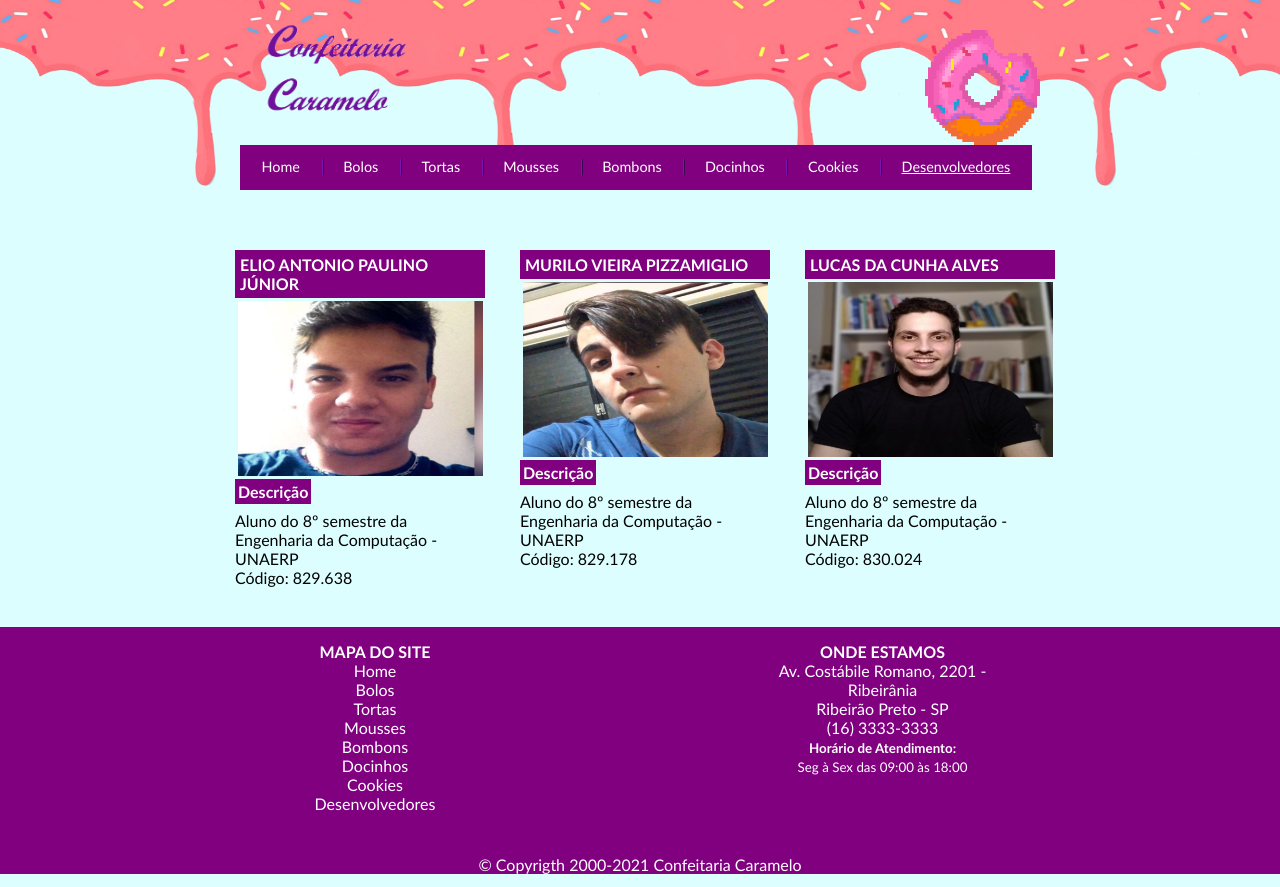
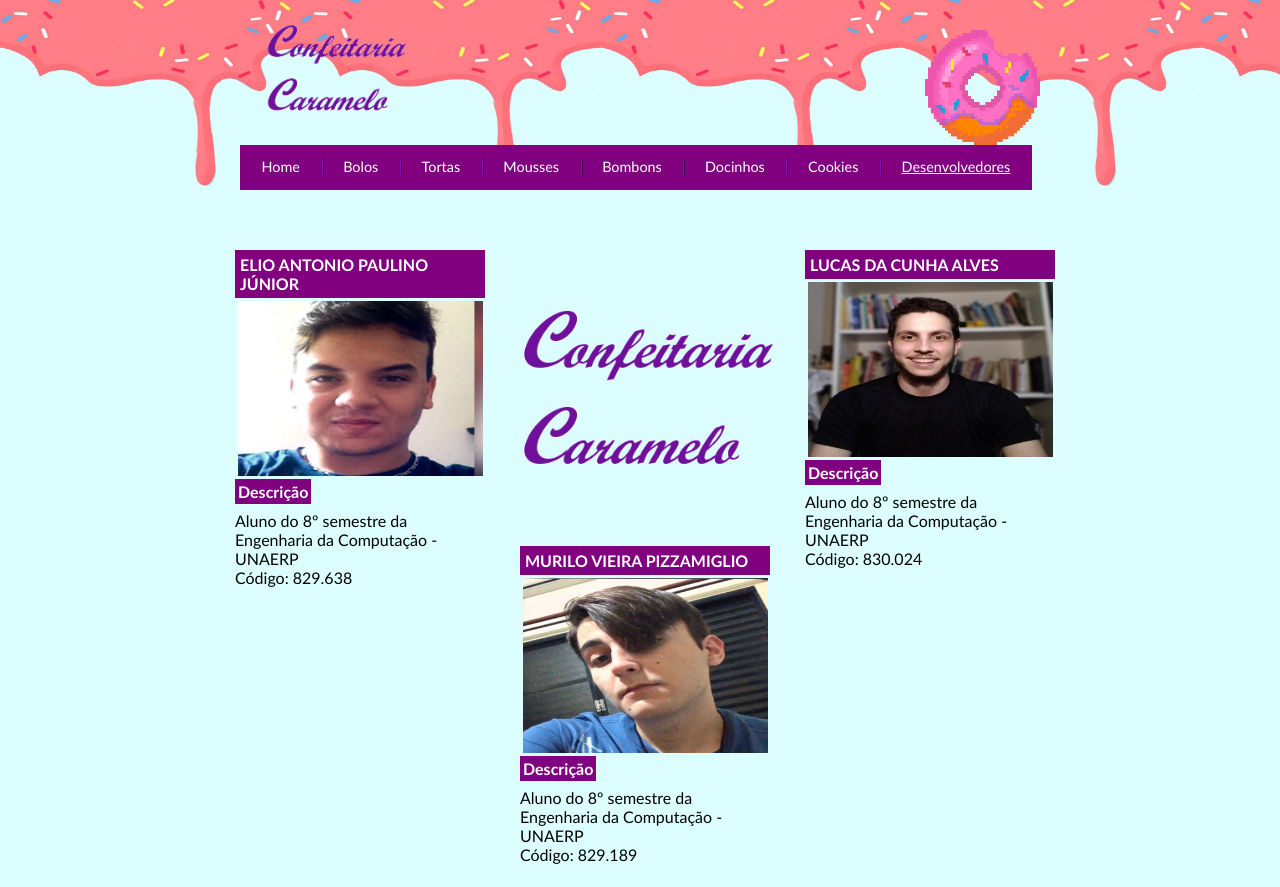
Before and after one commit to ElioPaulino/ProjetoSiteConfeitaria, a plain HTML site: page desenvolvedores.html in a window 1280 px wide. Shown: the top 887 px of the page. Drawn offline with Linux system fonts and the light colour scheme.

Commit message:
Ultima alteração feita aba desenvolvedores

```diff
--- a/desenvolvedores.html
+++ b/desenvolvedores.html
@@ -64,6 +64,9 @@
 
 			<!--Primeira coluna-->
 			<div id="primario2">
+
+				<img style="padding: 60px 0 40px 0;" src="imagens/logo.png" no-repeat center width="100%">
+
 				<div class="caixa destaque">
 					<div class="caixa-conteudo">
 
@@ -73,7 +76,7 @@
 
 						<h3>Descrição</h3>
 
-						<p class="descricao">Aluno do 8º semestre da Engenharia da Computação - UNAERP<br>Código: 829.178</p>
+						<p class="descricao">Aluno do 8º semestre da Engenharia da Computação - UNAERP<br>Código: 829.189</p>
 					</div>
 				</div>
 			</div>
```
